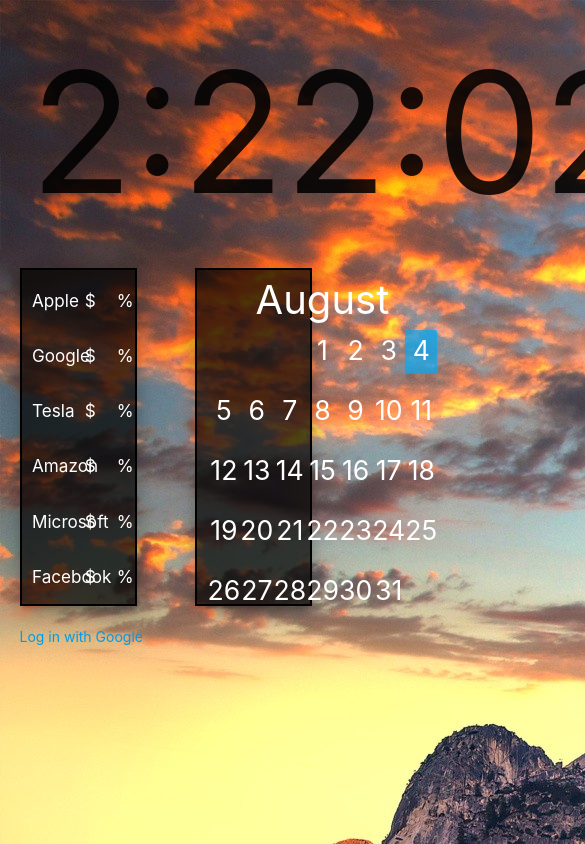
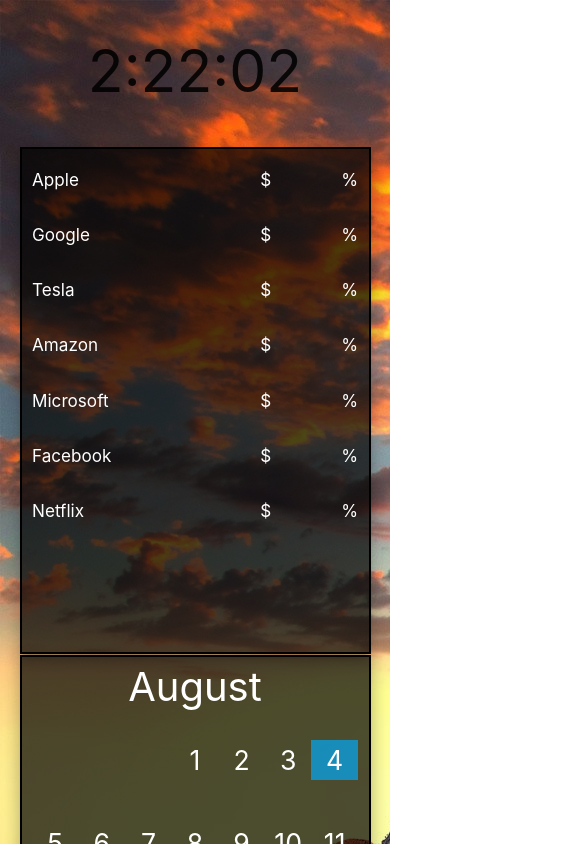
Before and after one commit to arman-ashrafian/homepage, a Vue app in the folder frontend/: page / in a window 390 px wide. Shown: the top 844 px of the page, 585 px wide, since content can reach past the window. Built offline with nearby package versions, Linux system fonts and the light colour scheme; no server answers.

Commit message:
responsive ui and add calendar modal

```diff
--- a/frontend/src/App.vue
+++ b/frontend/src/App.vue
@@ -1,6 +1,7 @@
 <template>
-  <div id="app" class="container">
-    <router-view/>
-    <a href="/GoogleLogin">Log in with Google</a>
+  <div>
+    <div id="app" class="container">
+      <router-view/>
+    </div>
   </div>
 </template>
--- a/frontend/src/components/Calendar.vue
+++ b/frontend/src/components/Calendar.vue
@@ -1,15 +1,16 @@
 <template>
-    <div class="calendar col s4 z-depth-3 white-text">
+    <div class="calendar col s12 l5 z-depth-3 white-text">
       <div id="month">{{monthLabels[monthIndex]}}</div>
 
       <div v-for="day in firstDayOfMonth" :key="day+100">
         <!-- EMPTY SPOTS TO ALIGN DAYS -->
       </div>
 
-      <div :class="{ 'highlight-day': day === today.getDate() }"
-           class="day center-align" v-for="day in daysInMonths[monthIndex]"
+      <div class="day center-align" v-for="day in daysInMonths[monthIndex]"
            :key="day">
-           {{ day }}
+          <div :class="{ 'highlight-day': day === today.getDate() }" @click="openModal">
+            {{ day }}
+          </div>
       </div>
     </div>
 </template>
@@ -25,6 +26,7 @@
       monthIndex: date.getMonth(),
       firstDayOfMonth: new Date(date.getFullYear(), date.getMonth(), 1).getDay(),
       daysInMonths: [31, 28, 31, 30, 31, 30, 31, 31, 30, 31, 30, 31],
+      modal: null,
       dayLabels: [
         "Sunday",
         "Monday",
@@ -50,10 +52,20 @@
       ],
     }
   },
-  // mounted: function() {
-  //   this.firstDayOfMonth = new Date(this.today.getFullYear(), this.today.getMonth(), 1).getDay()
-  //   this.monthIndex = this.today.getMonth()
-  // }
+  methods: {
+    initModal: function() {
+      let elems = document.querySelectorAll('.modal');
+      M.Modal.init(elems);
+      this.modal = M.Modal.getInstance(elems[0])
+    },
+
+    openModal: function() {
+      this.modal.open()
+    }
+  },
+  mounted: function() {
+    this.initModal()
+  }
 };
 </script>
 
@@ -64,7 +76,7 @@
   grid-auto-rows: minmax(60px, auto);
   border: solid black 2px;
   background: rgba(0, 0, 0, 0.7);
-  max-height: 40vh;
+  height: 60vh;
   padding-bottom: 5px;
 }
 
@@ -80,6 +92,5 @@
 
 .highlight-day {
   background-color: rgba(3,169,244,0.7);
-  margin-bottom: 2vh;
 }
 </style>
--- a/frontend/src/components/Clock.vue
+++ b/frontend/src/components/Clock.vue
@@ -1,9 +1,5 @@
 <template>
-  <div class="row">
-      <div class="col s12 center-align">
-          <h1 id="time">{{ time }}</h1>
-      </div>
-  </div>
+  <h1 id="time">{{ time }}</h1>
 </template>
 
 <script>
@@ -25,9 +21,3 @@
   }
 };
 </script>
-
-<style scoped>
-#time {
-  font-size: 20vh;
-}
-</style>
--- /dev/null
+++ b/frontend/src/components/JournalModal.vue
@@ -0,0 +1,17 @@
+<template>
+  <div id="journalModal" class="modal">
+    <div class="modal-content">
+      <h4>Modal Header</h4>
+      <p>A bunch of text</p>
+    </div>
+    <div class="modal-footer">
+      <a href="#!" class="modal-close waves-effect waves-green btn-flat">Agree</a>
+    </div>
+  </div>
+</template>
+
+<script>
+export default {
+  name: "JournalModal"
+};
+</script>
--- a/frontend/src/components/Stocks.vue
+++ b/frontend/src/components/Stocks.vue
@@ -1,5 +1,5 @@
 <template>
-    <div class="col s4 z-depth-3 white-text" id="stocks">
+    <div class="col s12 l5 z-depth-3 white-text" id="stocks">
         <div class="row flow-text" v-for="stock in stocks" :key="stock.id" id="indivStock">
           <p class="col s4 left-align stockName">{{stock.stock}}</p>
           <p class="col s5 right-align">$ {{ stock.price }}</p>
@@ -69,9 +69,8 @@
 #stocks {
   border: solid black 2px;
   background: rgba(0, 0, 0, 0.7);
-  max-height: 40vh;
-  width: 30vw;
   overflow-y: auto;
+  height: 60vh;
 }
 
 #indivStock > p {
--- a/frontend/src/views/Home.vue
+++ b/frontend/src/views/Home.vue
@@ -1,11 +1,16 @@
 <template>
   <div class="home">
-    <Clock/>
+    <div class="row">
+      <div class="col s12 center-align">
+        <Clock/>
+      </div>
+    </div>
 
-    <div class="row left-align white-text">
+    <div class="row white-text">
       <Stocks/>
-      <div class="col s2"></div>
+      <div class="col l1 s12"></div>
       <Calendar/>
+      <JournalModal/>
     </div>
   </div>
 </template>
@@ -14,6 +19,7 @@
 import Clock from "@/components/Clock.vue";
 import Stocks from "@/components/Stocks.vue";
 import Calendar from "@/components/Calendar.vue"
+import JournalModal from "@/components/JournalModal.vue"
 
 export default {
   name: "home",
@@ -25,7 +31,8 @@
   components: {
     Clock,
     Stocks,
-    Calendar
+    Calendar,
+    JournalModal,
   }
 };
 </script>
@@ -33,7 +40,7 @@
 <style>
 html {
   background-image: url(".././assets/m.jpg");
-  background-repeat: "no";
-  background-size: "auto";
+  background-repeat: "yes";
+  background-size:auto;
 }
 </style>
```
